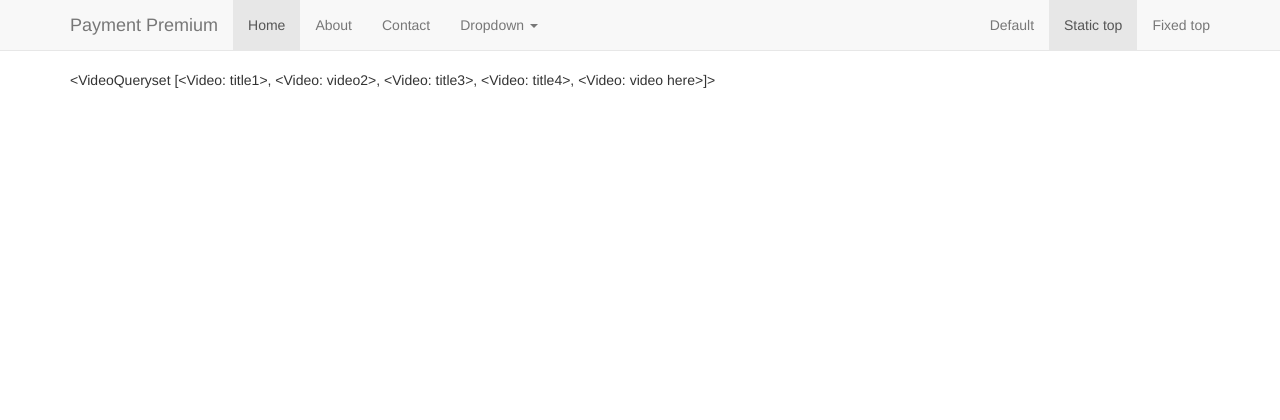
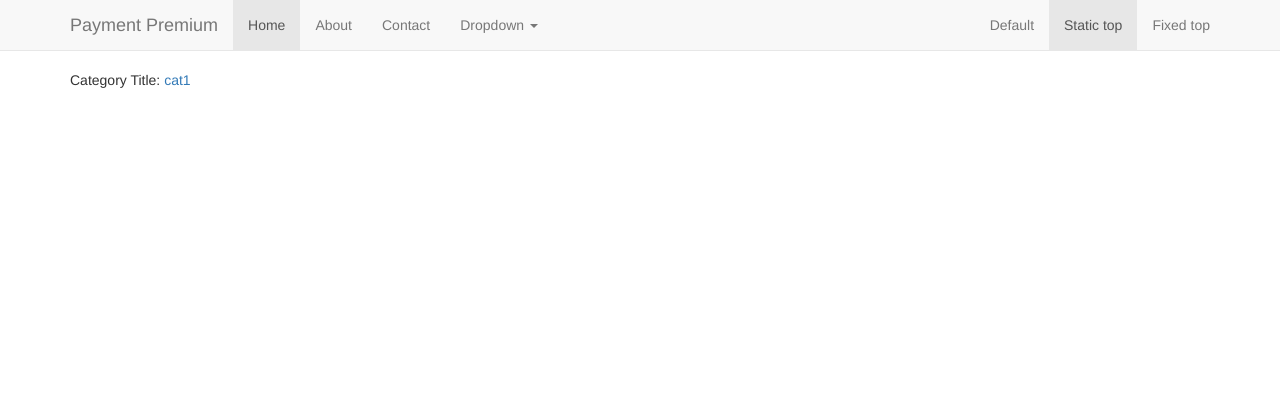
Before and after one commit to aminhp93/django_serverup_premium, a Django app: a page that uses src/templates/base.html in a window 1280 px wide. Shown: the top 420 px of the page. Run offline with Django 3.2, Linux system fonts and the light colour scheme; data comes from the database, SQL or seed files in the repository; both versions use the stored data as it was after the commit; some libraries are stand-ins or nearby versions.

```diff
--- a/src/serveup_membership/urls.py
+++ b/src/serveup_membership/urls.py
@@ -18,7 +18,7 @@ from django.contrib import admin
 from django.views.generic import TemplateView
 
 from serveup_membership.views import home, staff_home, auth_login, auth_logout
-from videos.views import video_detail, video_list
+from videos.views import video_detail, category_list, category_detail
 
 urlpatterns = [
     url(r'^admin/', admin.site.urls),
@@ -27,7 +27,11 @@ urlpatterns = [
     url(r'^staff/$', staff_home, name='staff'),
     url(r'^login/$', auth_login, name='login'),
     url(r'^logout/$', auth_logout, name='logout'),
-    url(r'^projects/$', video_list, name='video_list'),
-    url(r'^projects/(?P<id>\d+)/$', video_detail, name="video_detail"),
+    url(r'^projects/$', category_list, name='category_list'),
+    # url(r'^projects/(?P<id>\d+)/$', video_detail, name="video_detail"),
+    url(r'^projects/(?P<cat_slug>[\w-]+)/$', category_detail, name="category_detail"),
+    url(r'^projects/(?P<cat_slug>[\w-]+)/(?P<slug>[\w-]+)/$', video_detail, name="video_detail"),
+
+
 
 ]
--- a/src/templates/home.html
+++ b/src/templates/home.html
@@ -14,7 +14,6 @@ h1{
 <div>
 	{% for video in videos %}
 		<div>{{ video.embed_code | safe}}</div>
-		<!-- <div><a href="{% url 'video_detail' id=video.id %}">{{ video.title }}</a></div> -->
 		<div><a href="{{ video.get_absolute_url }}">{{ video.title }}</a></div>
 	{% endfor %}
 </div>
--- a/src/videos/models.py
+++ b/src/videos/models.py
@@ -25,26 +25,34 @@ class VideoManager(models.Manager):
 class Video(models.Model):
 	title =  models.CharField(max_length=120)
 	embed_code = models.CharField(max_length=500, null=True, blank=True)
+	slug = models.SlugField(null=True, blank=True)
 	active = models.BooleanField(default=True)
 	featured = models.BooleanField(default=False)
 	free_preview = models.BooleanField(default=False)
-	category = models.ForeignKey("Category", null=True)
+	category = models.ForeignKey("Category", default=1)
 	timestamp = models.DateTimeField(auto_now_add=True, auto_now=False, null=True)
 	updated = models.DateTimeField(auto_now_add=False, auto_now=True, null=True)
 
 	objects = VideoManager()
 
+	class Meta:
+		unique_together = ('slug', 'category')
+
 	def __str__(self):
 		return str(self.title)
 
 	def get_absolute_url(self):
-		return reverse("video_detail", kwargs={"id": self.id})
+		try:
+			return reverse("video_detail", kwargs={"slug": self.slug, "cat_slug": self.category.slug})
+		except:
+			return "/"
 
 class Category(models.Model):
 	title = models.CharField(max_length=120)
 	# videos = models.ManyToManyField(Video, null=True, blank=True)
 	description = models.TextField(max_length=5000, null=True, blank=True)
 	image = models.ImageField(upload_to="images/", null=True, blank=True)
+	slug = models.SlugField(default="abc", unique=True)
 	active = models.BooleanField(default=True)
 	featured = models.BooleanField(default=False)
 	timestamp = models.DateTimeField(auto_now_add=True, auto_now=False)
@@ -52,3 +60,9 @@ class Category(models.Model):
 
 	def __str__(self):
 		return str(self.title)
+
+	def get_absolute_url(self):
+		try:
+			return reverse("category_detail", kwargs={"cat_slug": self.category.slug})
+		except:
+			return "/"
--- /dev/null
+++ b/src/videos/templates/category_list.html
@@ -0,0 +1,10 @@
+{% extends 'base.html' %}
+
+{% block content %}
+
+<div>
+	{% for obj in objs %}
+	<div>Category Title: <a href="{% url 'category_detail' cat_slug=obj.slug %}">{{ obj.title }}</a></div>
+	{% endfor %}
+</div>
+{% endblock content %}
--- a/src/videos/templates/video_list.html
+++ /dev/null
@@ -1,5 +0,0 @@
-{% extends 'base.html' %}
-
-{% block content %}
-{{ queryset }}
-{% endblock content %}
--- a/src/videos/views.py
+++ b/src/videos/views.py
@@ -1,25 +1,45 @@
+from django.contrib.auth.decorators import login_required
 from django.shortcuts import render, Http404
 
-from .models import Video
+from .models import Video, Category
 
 # Create your views here.
-def video_list(request):
-	queryset = Video.objects.all()
+def category_list(request):
+	objs = Category.objects.all()
 
 	context = {
-		"queryset": queryset,
+		"objs": objs,
 
 	}
-	return render(request, "video_list.html", context)
+	return render(request, "category_list.html", context)
 
-def video_detail(request, id):
+@login_required
+def video_detail(request, cat_slug, slug):
 	try:
-		obj = Video.objects.get(id=id)
+		cat = Category.objects.get(slug=cat_slug)
+	except:
+		Http404
+
+	try:
+		obj = Video.objects.get(slug=slug)
 		context = {
 			"obj": obj,
 
 		}
 		return render(request, "video_detail.html", context)
+	except:
+		raise Http404
+
+@login_required
+def category_detail(request, cat_slug):
+	try:
+		obj = Category.objects.get(slug=cat_slug)
+		videos = obj.video_set.all()
+		context = {
+			"obj": obj,
+			"videos": videos,
+		}
+		return render(request, "category_detail.html", context)
 	except:
 		raise Http404
 
```
Also changed, not shown: src/videos/templates/category_detail.html (added, +12 -0 lines), src/db.sqlite3, src/videos/migrations/0006_category_slug.py (added), src/videos/migrations/0007_auto_20170119_0304.py (added), src/videos/migrations/0008_auto_20170119_0307.py (added).
